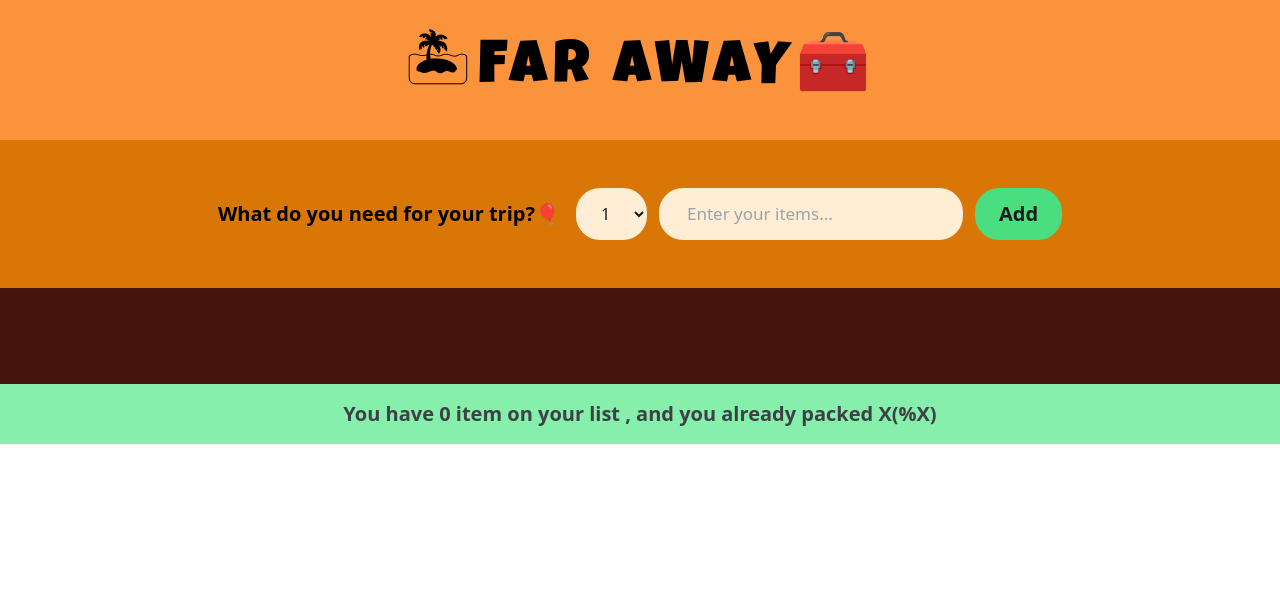
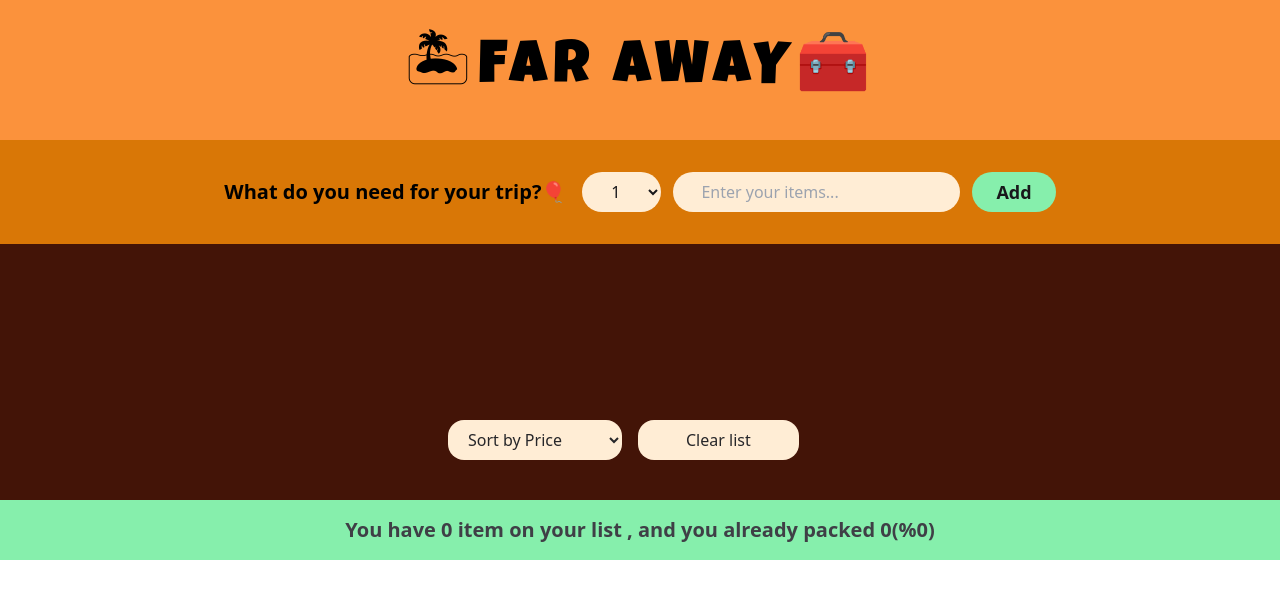
Before and after one commit to Mirwais01/TravelList-app, a React (Vite) app in the folder TravelList-app/: page / in a window 1280 px wide. Shown: the top 598 px of the page. Built offline with nearby package versions, Linux system fonts and the light colour scheme.

Commit message:
the ui of two button for sort and remove the list added

```diff
--- a/TravelList-app/src/components/Form.jsx
+++ b/TravelList-app/src/components/Form.jsx
@@ -16,17 +16,17 @@ export default function Form({ onAddItem }) {
   }
 
   return (
-    <div className="w-full mx-auto p-12 flex flex-col md:flex-row justify-center items-center md:space-x-4 bg-amber-600">
+    <div className="w-full mx-auto p-12 md:p-8 flex flex-col md:flex-row justify-center items-center md:space-x-4 bg-amber-600">
       <h3 className="font-bold text-xl max-w-md text-center">
         What do you need for your trip?🎈
       </h3>
 
       <form action="" className="align-baseline" onSubmit={handleSubmit}>
-        <div className="flex flex-col md:flex-row space-y-3 md:space-y-0 md:space-x-3 mt-4 md:mt-0 pt-3 md:pt-0">
+        <div className="flex flex-col md:flex-row space-y-3 md:space-y-0 md:space-x-3 mt-3 md:mt-0 pt-3 md:pt-0">
           <select
             name=""
             id=""
-            className="text-zinc-900 bg-orange-100 outline-0 text-center rounded-lg md:py-2 md:px-4 md:rounded-3xl"
+            className="text-zinc-900 bg-orange-100 outline-0 text-center rounded-lg py-1 md:py-2 md:px-5 md:rounded-3xl"
             value={quantity}
             onChange={(e) => setQuantity(Number(e.target.value))}
           >
@@ -35,13 +35,13 @@ export default function Form({ onAddItem }) {
             })}
           </select>
           <input
-            className="px-7 py-1 mt-5 text-[17px] md:mt-0 rounded-lg md:rounded-3xl outline-none bg-orange-100"
+            className="px-7 py-1 mt-5 text-[16px] md:mt-0 rounded-lg md:rounded-3xl outline-none bg-orange-100"
             type="text"
             placeholder="Enter your items..."
             value={description}
             onChange={(e) => setDescription(e.target.value)}
           />
-          <button className="py-1 md:py-3 md:px-6 md:rounded-3xl text-xl rounded-lg bg-green-400 text-zinc-900 font-bold hover:shadow-lg hover:-translate-y-1 hover:duration-300">
+          <button className=" md:px-6 md:rounded-3xl text-lg rounded-lg bg-green-300 text-zinc-900 font-bold hover:shadow-lg hover:-translate-y-1 hover:duration-300">
             Add
           </button>
         </div>
--- a/TravelList-app/src/components/PackedList.jsx
+++ b/TravelList-app/src/components/PackedList.jsx
@@ -6,9 +6,9 @@ export default function PackedList({
   handleToggleItem,
 }) {
   return (
-    <div className="w-full pb-12 bg-orange-950 text-white">
-      <div className="max-w-6xl mx-auto px-10 pt-12">
-        <ul className="grid grid-cols-1 sm:grid-cols-2 md:grid-cols-3 text-center gap-7 text-2xl">
+    <div className="w-full pb-1 bg-orange-950 text-white">
+      <div className="max-w-6xl mx-auto px-10 pt-12 mb-5 pb-4">
+        <ul className="grid grid-cols-1 sm:grid-cols-2 md:grid-cols-3 text-center gap-7 text-xl">
           {items.map((item) => (
             <Items
               item={item}
@@ -18,6 +18,21 @@ export default function PackedList({
             />
           ))}
         </ul>
+        {/* buttons container  */}
+        <div className="flex flex-col md:space-x-4 space-y-3 md:space-y-0 md:flex-row md:max-w-sm md:mx-auto mt-20 md:mt-32 ">
+          <select
+            name=""
+            id=""
+            className="text-zinc-800 md:px-4 py-2 bg-orange-100 rounded-2xl text-center md:text-left"
+          >
+            <option value="Sort by Price">Sort by Price</option>
+            <option value="">Sort by Name</option>
+            <option value="">Sort by Quantity</option>
+          </select>
+          <button className="bg-orange-100 text-zinc-800 rounded-2xl px-12 py-2 hover:shadow-lg hover:scale-105">
+            Clear list
+          </button>
+        </div>
       </div>
     </div>
   );
--- a/TravelList-app/src/components/Stats.jsx
+++ b/TravelList-app/src/components/Stats.jsx
@@ -1,7 +1,14 @@
 export default function Stats({ items }) {
+  const numItems = items.length;
+  const packedItems = items.filter((item) => item.packed).length;
+  const average = Math.floor((packedItems * 100) / numItems);
+
   return (
     <p className="p-4 text-lg md:text-xl leading-9 text-zinc-700 font-sans text-center bg-green-300 font-bold">
-      You have {items.length} item on your list , and you already packed X(%X)
+      {average === 100
+        ? "Ready to go ✈"
+        : `You have ${numItems} item on your list , and you already packed
+      ${packedItems}(%${numItems === 0 ? "0" : average})`}
     </p>
   );
 }
```
